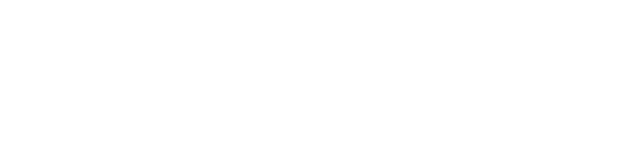
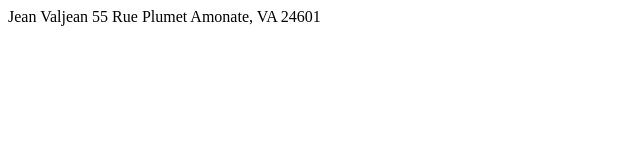
Before and after one commit to tbuck14/sample_website, a plain HTML site: page index.html in a window 1280 px wide. Shown: the whole page, without its empty margins (0-640 px from the left). Drawn offline with Linux system fonts and the light colour scheme.

Commit message:
formatting flaw

```diff
--- a/index.html
+++ b/index.html
@@ -1,10 +1,12 @@
 <!DOCTYPE html>
 <html>
   <head>
-    <title>Page Title
+    <title>Who am I?</title>
     <meta charset="utf-8">
   </head>
   <body>
-    <p>Hello, world!</p>
+    Jean Valjean
+    55 Rue Plumet
+    Amonate, VA 24601
   </body>
 </html>
```
